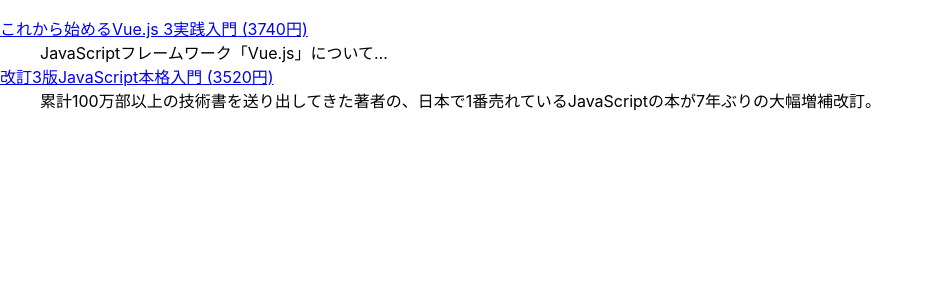
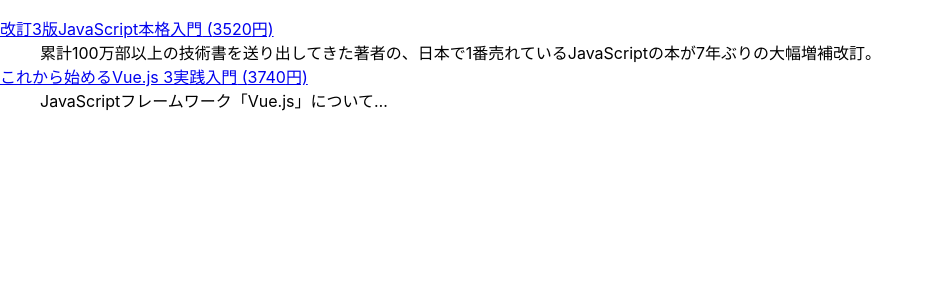
Before and after one commit to janin0318/react_for_study, a React (Create React App) app: page / in a window 1280 px wide. Shown: the top 300 px of the page, without its empty margins (0-934 px from the left). Built offline with nearby package versions, Linux system fonts and the light colour scheme.

Commit message:
FilterとSortについて

```diff
--- /dev/null
+++ b/src/chap03/ForFilter.js
@@ -0,0 +1,13 @@
+import React from 'react';
+import ForItem from "./ForItem";
+
+export default function ForFilter({books}) {
+  const lowPrice = books.filter(book => book.price < 3600);
+  return (
+      <dl>
+        {
+          lowPrice.map(book => <ForItem key={book.isbn} book={book}/>)
+        }
+      </dl>
+  )
+}
--- /dev/null
+++ b/src/chap03/ForItem.js
@@ -0,0 +1,12 @@
+export default function ForItem({book}) {
+  return (
+      <>
+        <dt>
+          <a href={`https://wings.msn.to/books/${book.isbn}/${book.isbn}.jpg`}>
+            {book.title} ({book.price}円)
+          </a>
+        </dt>
+        <dd>{book.summary}</dd>
+      </>
+  )
+}
--- a/src/chap03/ForList.js
+++ b/src/chap03/ForList.js
@@ -1,15 +1,9 @@
 import React from "react";
+import ForItem from "./ForItem";
 
 export default function ForList({src}) {
   const bookList = src.map(elem =>
-      <React.Fragment key={elem.isbn}>
-        <dt>
-          <a href={`https://wings.msn.to/books/${elem.isbn}/${elem.isbn}.jpg`}>
-            {elem.title} ({elem.price}円)
-          </a>
-        </dt>
-        <dd>{elem.summary}</dd>
-      </React.Fragment>
+      <ForItem book={elem} />
   )
   return <dl>{bookList}</dl>
 }
--- /dev/null
+++ b/src/chap03/ForSort.js
@@ -0,0 +1,12 @@
+import ForItem from "./ForItem";
+
+export default function ForSort({books}) {
+  books.sort((a, b) => a.price - b.price);
+  return (
+      <dl>
+        {
+          books.map(book => <ForItem key={book.isbn} book={book}/>)
+        }
+      </dl>
+  )
+}
--- a/src/index.js
+++ b/src/index.js
@@ -4,6 +4,8 @@
 import reportWebVitals from './reportWebVitals';
 import ForList from "./chap03/ForList";
 import books from "./chap03/books";
+import ForFilter from "./chap03/ForFilter";
+import ForSort from "./chap03/ForSort";
 
 const root = ReactDOM.createRoot(document.getElementById('root'));
 root.render(
@@ -13,7 +15,9 @@
       {/*<MyHello myName="Taro"/>*/}
       {/*<EventBasic type={'time'}/>*/}
       {/*<StateBasic init={0}/>*/}
-      <ForList src={books}/>
+      {/*<ForList src={books}/>*/}
+      {/*<ForFilter books={books}/>*/}
+      <ForSort books={books}/>
     </React.StrictMode>
 );
 
```
